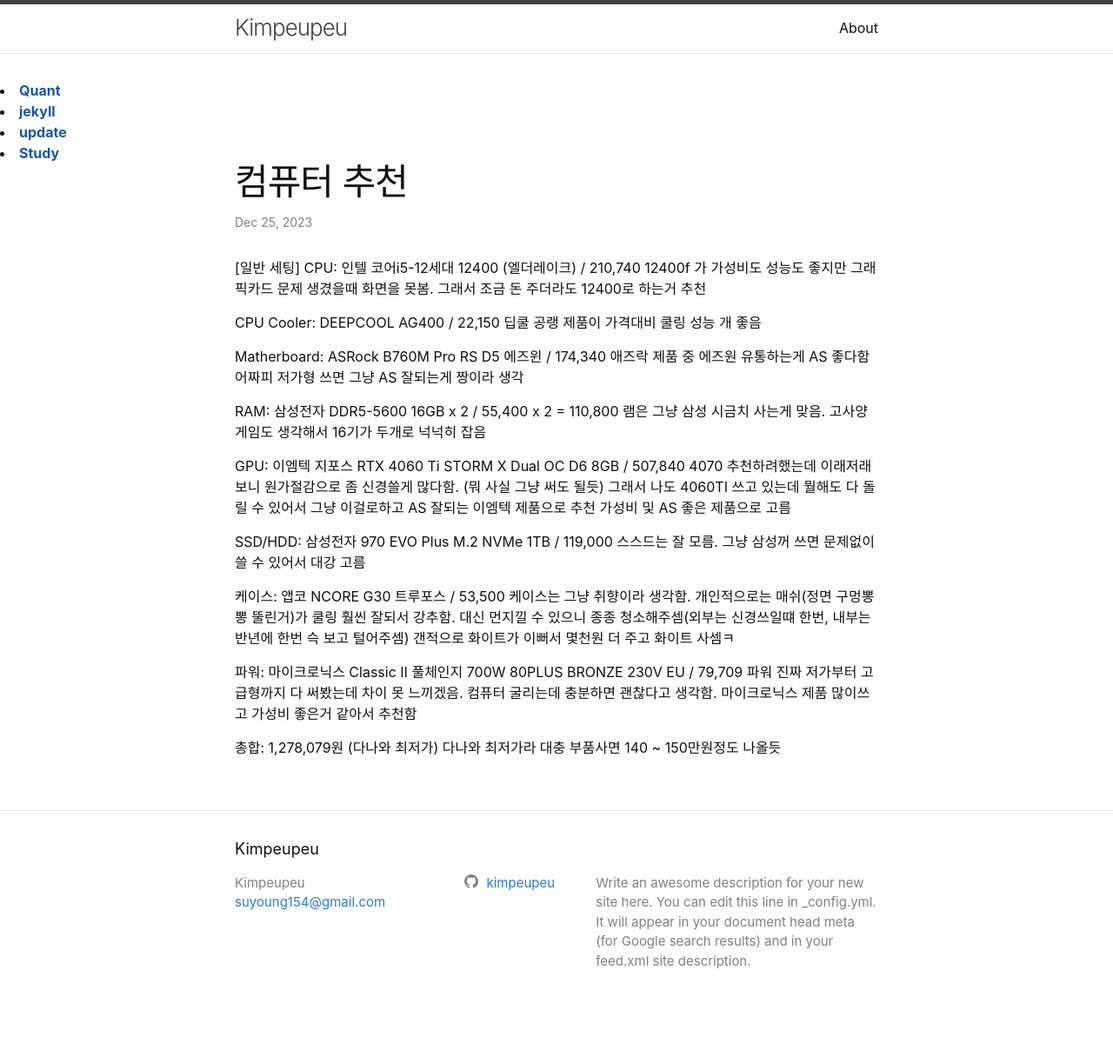
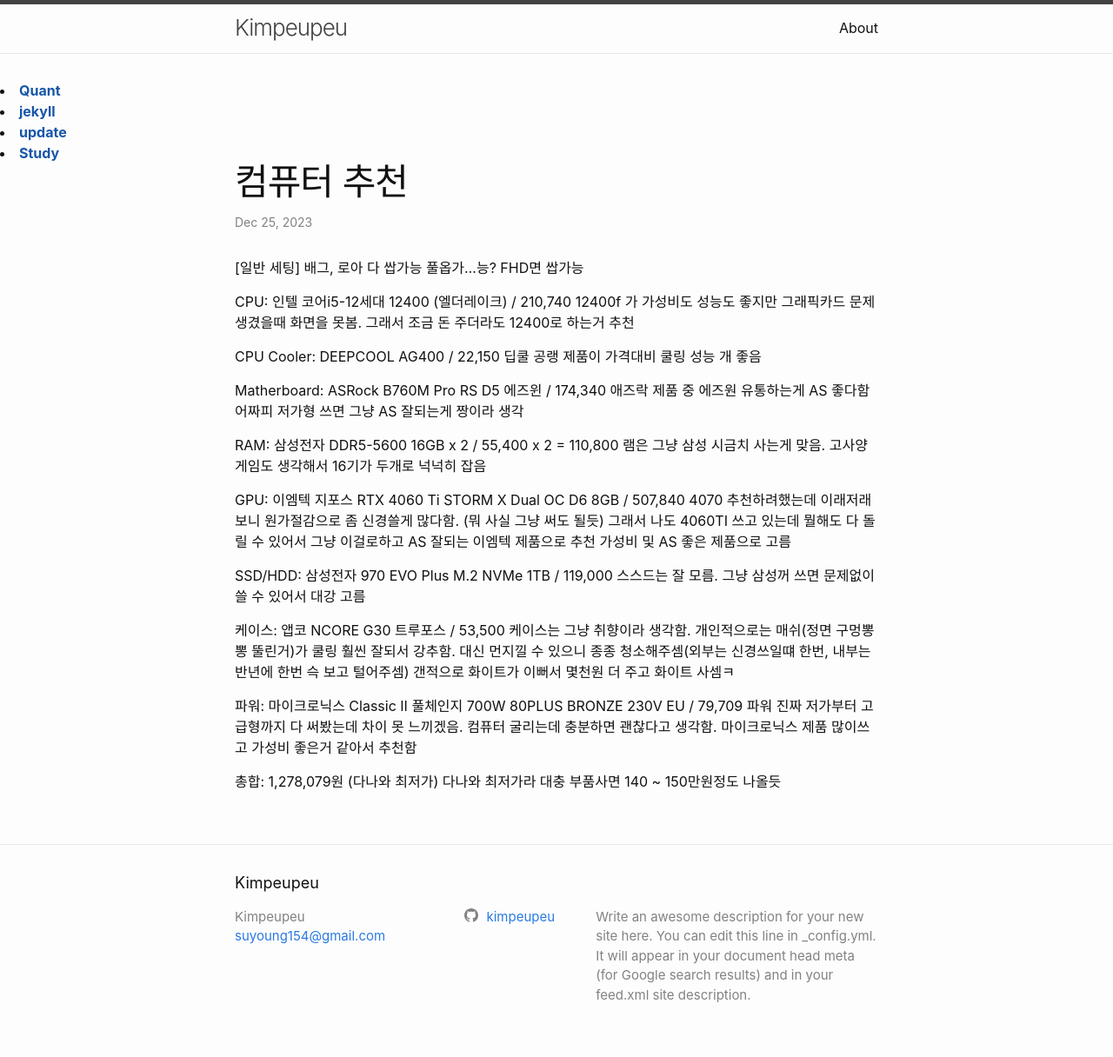
Before and after one commit to kimpeupeu/kimpeupeu.github.io, a Jekyll site: the page built from _posts/2023-12-26-컴퓨터-추천.markdown, in a window 1280 px wide. Shown: the whole page at 87% size. Built offline with Jekyll 4.4.1, drawn with Linux system fonts in a browser that asks for light colours; before the commit the page ends 1177 px from its top, so only the background shows below that.

Commit message:
Update 2023-12-26-컴퓨터-추천.markdown

```diff
--- a/_posts/2023-12-26-컴퓨터-추천.markdown
+++ b/_posts/2023-12-26-컴퓨터-추천.markdown
@@ -5,6 +5,8 @@ date: 2023-12-26 00:00:00 +0900
 categories: Study
 ---
 [일반 세팅]
+배그, 로아 다 쌉가능 풀옵가...능? FHD면 쌉가능
+
 CPU: 인텔 코어i5-12세대 12400 (엘더레이크) / 210,740
 12400f 가 가성비도 성능도 좋지만 그래픽카드 문제 생겼을때 화면을 못봄.
 그래서 조금 돈 주더라도 12400로 하는거 추천
```
